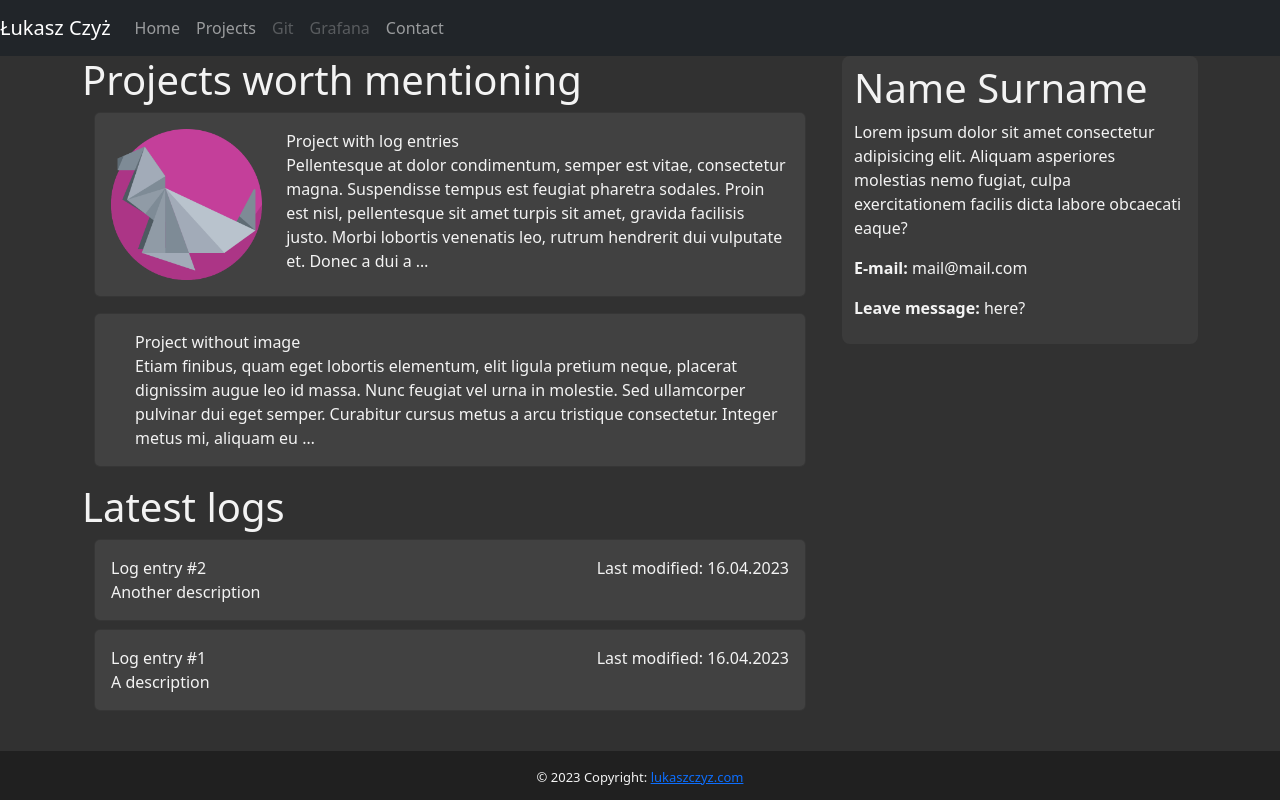
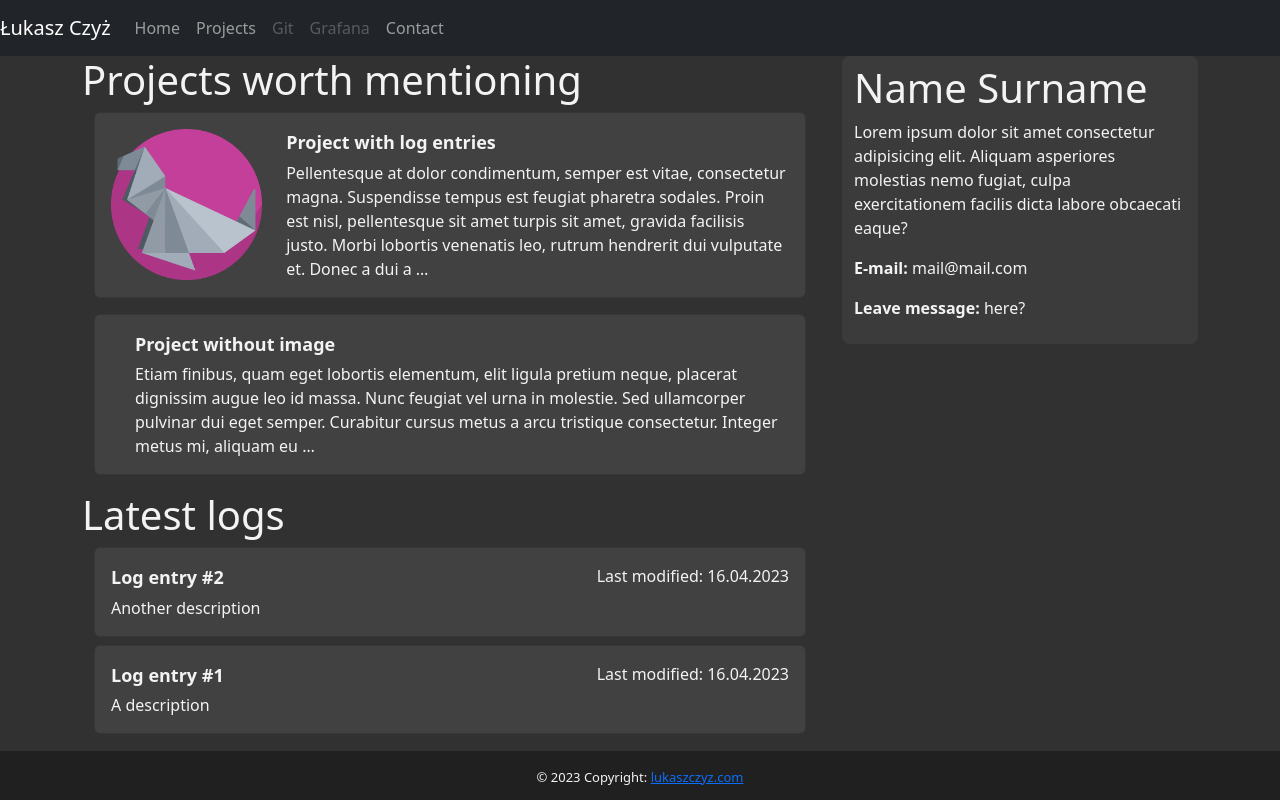
Before and after one commit to czyzlukasz/lukaszczyzdotcom, a Django app: page / in a window 1280 px wide. Run offline with Django 4.2, Linux system fonts and the light colour scheme; data comes from the database, SQL or seed files in the repository.

Commit message:
Changed style of title of card items

```diff
--- a/logbook/static/logbook/style.css
+++ b/logbook/static/logbook/style.css
@@ -6,6 +6,12 @@
     object-fit: scale-down;
     max-height: 4cm;
     max-width: 4cm;
+}
+
+.list-item-title {
+    font-size: large;
+    font-weight: bold;
+    padding-bottom: 0.25em;
 }
 
 .content-title {
--- a/logbook/templates/logbook/log_entry_list.html
+++ b/logbook/templates/logbook/log_entry_list.html
@@ -3,7 +3,7 @@
         <div class="card card-body mb-2">
             <div class="row">
                 <div class="col">
-                    <div>{{log_entry.entry_name}}</div>
+                    <div class="list-item-title">{{log_entry.entry_name}}</div>
                 </div>
                 <div class="col-auto">
                     <div>Last modified: {{log_entry.date_modified | date:"d.m.Y"}}</div>
--- a/logbook/templates/logbook/project_list.html
+++ b/logbook/templates/logbook/project_list.html
@@ -9,7 +9,7 @@
                     {% if project.image %} <img src={{project.image.url}} class="project-thumbnail"/> {% endif %}
                     </div>
                     <div class="col">
-                        <div class="project-name"> {{project.project_name}} </div>
+                        <div class="project-name list-item-title"> {{project.project_name}} </div>
                         <div class="project-desc"> {{project.project_description|truncatewords:40}}</div>
                     </div>
                     <a href="{% url 'logbook:project' project.project_name|slugify %}" class="stretched-link"></a>
```
